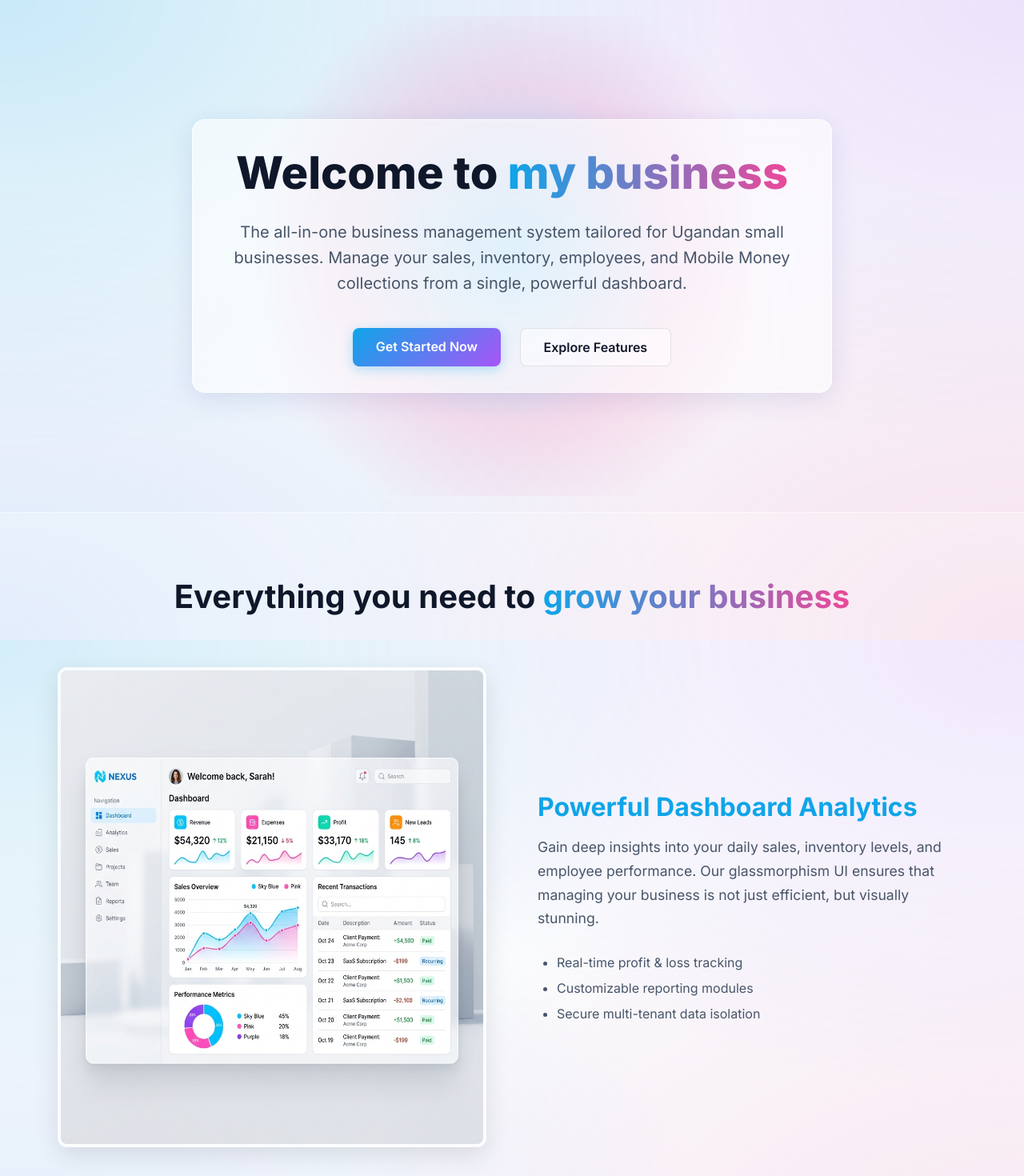
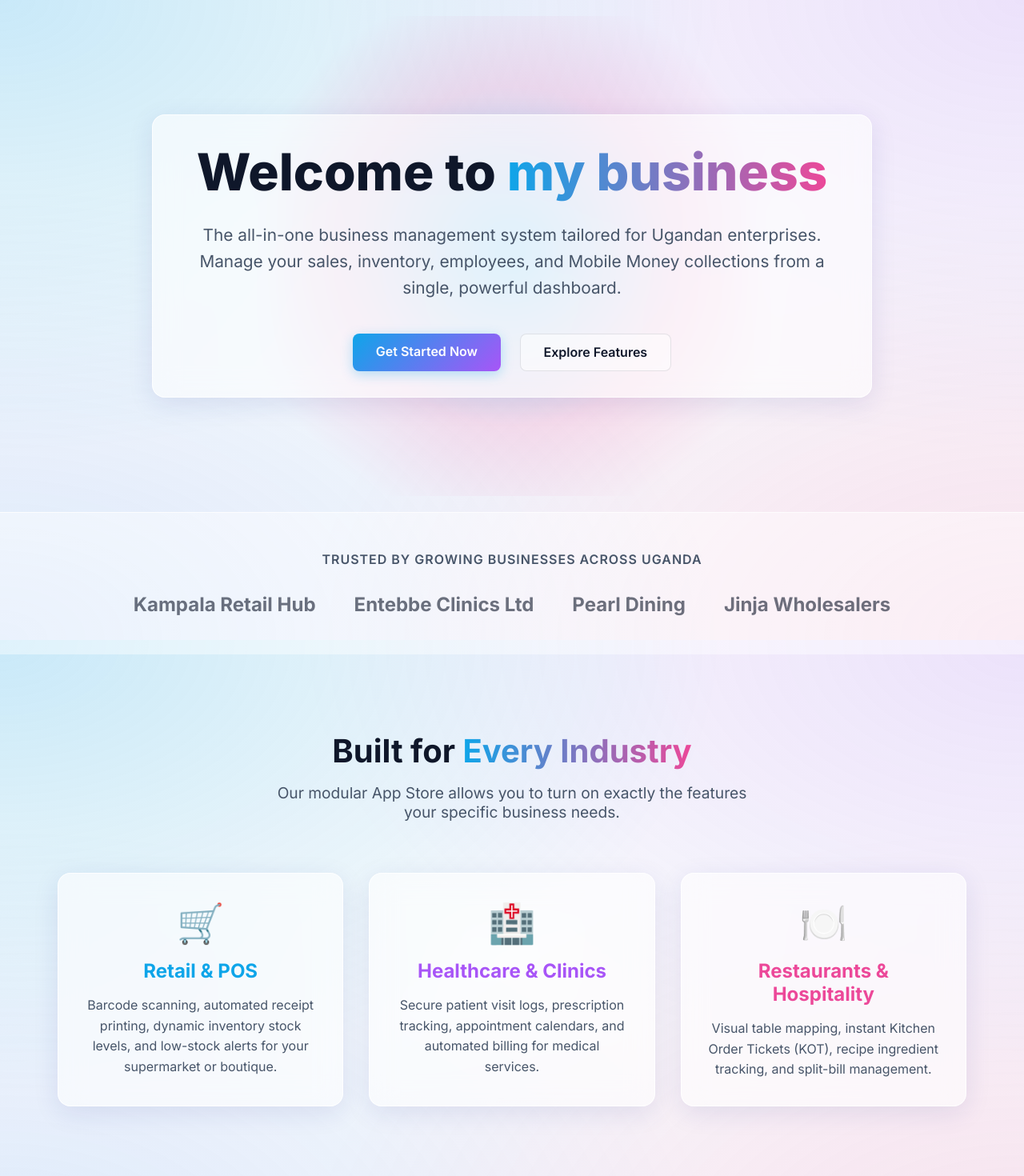
Before and after one commit to laptertechnologies-hue/MYBUSINESS, a Next.js app: page / in a window 1280 px wide. Shown: the top 1470 px of the page at 80% size. Built offline with nearby package versions, Linux system fonts and the light colour scheme.

Commit message:
Feat: Add Partners, Supported Businesses, and Pricing sections

```diff
--- a/src/app/page.tsx
+++ b/src/app/page.tsx
@@ -7,12 +7,12 @@ export default function Home() {
       {/* Hero Section */}
       <section className="hero-section">
         <div className="hero-bg-glow"></div>
-        <div className="glass-panel" style={{ maxWidth: '800px', margin: '0 auto', position: 'relative', zIndex: 10 }}>
-          <h1 style={{ fontSize: '3.5rem', marginBottom: '1.5rem', fontWeight: 800 }}>
+        <div className="glass-panel" style={{ maxWidth: '900px', margin: '0 auto', position: 'relative', zIndex: 10 }}>
+          <h1 style={{ fontSize: '4rem', marginBottom: '1.5rem', fontWeight: 800 }}>
             Welcome to <span className="gradient-text">my business</span>
           </h1>
-          <p style={{ fontSize: '1.25rem', color: 'var(--text-secondary)', marginBottom: '2.5rem', lineHeight: '1.6' }}>
-            The all-in-one business management system tailored for Ugandan small businesses.
+          <p style={{ fontSize: '1.3rem', color: 'var(--text-secondary)', marginBottom: '2.5rem', lineHeight: '1.6' }}>
+            The all-in-one business management system tailored for Ugandan enterprises.
             Manage your sales, inventory, employees, and Mobile Money collections from a single, powerful dashboard.
           </p>
           <div style={{ display: 'flex', gap: '1.5rem', justifyContent: 'center' }}>
@@ -26,16 +26,66 @@ export default function Home() {
         </div>
       </section>
 
+      {/* Trusted Partners Section */}
+      <section style={{ padding: '3rem 0', background: 'rgba(255, 255, 255, 0.4)', borderTop: '1px solid var(--glass-border)' }}>
+        <div className="container" style={{ textAlign: 'center' }}>
+          <p style={{ color: 'var(--text-secondary)', fontWeight: 600, marginBottom: '2rem', textTransform: 'uppercase', letterSpacing: '1px' }}>
+            Trusted by Growing Businesses Across Uganda
+          </p>
+          <div style={{ display: 'flex', justifyContent: 'center', gap: '3rem', flexWrap: 'wrap', opacity: 0.6 }}>
+            {/* Placeholder Partner Logos/Names */}
+            <h3 style={{ fontSize: '1.5rem', fontWeight: 700, color: 'var(--text-primary)' }}>Kampala Retail Hub</h3>
+            <h3 style={{ fontSize: '1.5rem', fontWeight: 700, color: 'var(--text-primary)' }}>Entebbe Clinics Ltd</h3>
+            <h3 style={{ fontSize: '1.5rem', fontWeight: 700, color: 'var(--text-primary)' }}>Pearl Dining</h3>
+            <h3 style={{ fontSize: '1.5rem', fontWeight: 700, color: 'var(--text-primary)' }}>Jinja Wholesalers</h3>
+          </div>
+        </div>
+      </section>
+
+      {/* Supported Businesses Section */}
+      <section style={{ padding: '6rem 0', position: 'relative' }}>
+        <div className="container">
+          <div style={{ textAlign: 'center', marginBottom: '4rem' }}>
+            <h2 style={{ fontSize: '2.5rem', fontWeight: 700, marginBottom: '1rem' }}>
+              Built for <span className="gradient-text">Every Industry</span>
+            </h2>
+            <p style={{ color: 'var(--text-secondary)', fontSize: '1.2rem', maxWidth: '600px', margin: '0 auto' }}>
+              Our modular App Store allows you to turn on exactly the features your specific business needs.
+            </p>
+          </div>
+
+          <div style={{ display: 'grid', gridTemplateColumns: 'repeat(auto-fit, minmax(300px, 1fr))', gap: '2rem' }}>
+            {/* Retail */}
+            <div className="glass-panel" style={{ textAlign: 'center' }}>
+              <div style={{ fontSize: '3rem', marginBottom: '1rem' }}>🛒</div>
+              <h3 style={{ fontSize: '1.5rem', marginBottom: '1rem', color: 'var(--accent-color)' }}>Retail & POS</h3>
+              <p style={{ color: 'var(--text-secondary)', lineHeight: '1.6' }}>Barcode scanning, automated receipt printing, dynamic inventory stock levels, and low-stock alerts for your supermarket or boutique.</p>
+            </div>
+            {/* Healthcare */}
+            <div className="glass-panel" style={{ textAlign: 'center' }}>
+              <div style={{ fontSize: '3rem', marginBottom: '1rem' }}>🏥</div>
+              <h3 style={{ fontSize: '1.5rem', marginBottom: '1rem', color: 'var(--accent-purple)' }}>Healthcare & Clinics</h3>
+              <p style={{ color: 'var(--text-secondary)', lineHeight: '1.6' }}>Secure patient visit logs, prescription tracking, appointment calendars, and automated billing for medical services.</p>
+            </div>
+            {/* Hospitality */}
+            <div className="glass-panel" style={{ textAlign: 'center' }}>
+              <div style={{ fontSize: '3rem', marginBottom: '1rem' }}>🍽️</div>
+              <h3 style={{ fontSize: '1.5rem', marginBottom: '1rem', color: 'var(--accent-pink)' }}>Restaurants & Hospitality</h3>
+              <p style={{ color: 'var(--text-secondary)', lineHeight: '1.6' }}>Visual table mapping, instant Kitchen Order Tickets (KOT), recipe ingredient tracking, and split-bill management.</p>
+            </div>
+          </div>
+        </div>
+      </section>
+
       {/* Features Section */}
       <section id="features" className="features-section">
         <div className="container">
           <div style={{ textAlign: 'center', marginBottom: '4rem' }}>
             <h2 style={{ fontSize: '2.5rem', fontWeight: 700 }}>
-              Everything you need to <span className="gradient-text">grow your business</span>
+              Everything you need to <span className="gradient-text">scale seamlessly</span>
             </h2>
           </div>
 
-          {/* Feature 1: The Dashboard */}
           <div className="grid-2-col" style={{ marginBottom: '6rem' }}>
             <div>
               <Image
@@ -62,7 +112,6 @@ export default function Home() {
             </div>
           </div>
 
-          {/* Feature 2: Growth & Integration */}
           <div className="grid-2-col">
             <div style={{ order: 2 }}>
               <Image
@@ -83,13 +132,76 @@ export default function Home() {
               <ul style={{ color: 'var(--text-secondary)', lineHeight: '2', paddingLeft: '1.5rem' }}>
                 <li>Direct MTN MoMo & Airtel Money API support</li>
                 <li>Automated tax calculation estimates (URA)</li>
-                <li>Industry-specific modules (Retail, Clinics, Restaurants)</li>
+                <li>Instant SMS receipts to customers</li>
               </ul>
             </div>
           </div>
-
         </div>
       </section>
+
+      {/* Pricing Packages Section */}
+      <section style={{ padding: '6rem 0' }}>
+        <div className="container">
+          <div style={{ textAlign: 'center', marginBottom: '4rem' }}>
+            <h2 style={{ fontSize: '2.5rem', fontWeight: 700, marginBottom: '1rem' }}>
+              Simple, <span className="gradient-text">Transparent Pricing</span>
+            </h2>
+            <p style={{ color: 'var(--text-secondary)', fontSize: '1.2rem' }}>
+              Choose the package that fits your business size. No hidden fees.
+            </p>
+          </div>
+
+          <div style={{ display: 'grid', gridTemplateColumns: 'repeat(auto-fit, minmax(300px, 1fr))', gap: '2rem' }}>
+            {/* Starter Package */}
+            <div className="glass-panel" style={{ display: 'flex', flexDirection: 'column' }}>
+              <h3 style={{ fontSize: '1.5rem', color: 'var(--text-primary)', marginBottom: '0.5rem' }}>Starter</h3>
+              <div style={{ fontSize: '2.5rem', fontWeight: 800, color: 'var(--accent-color)', marginBottom: '1.5rem' }}>UGX 30,000<span style={{ fontSize: '1rem', color: 'var(--text-secondary)' }}>/mo</span></div>
+              <p style={{ color: 'var(--text-secondary)', marginBottom: '2rem' }}>Perfect for single-owner retail shops and small kiosks.</p>
+              <ul style={{ color: 'var(--text-secondary)', lineHeight: '2', paddingLeft: '1.5rem', marginBottom: '2rem', flex: 1 }}>
+                <li>1 User Account</li>
+                <li>Basic Sales & Expense Tracking</li>
+                <li>Simple Inventory Management</li>
+                <li>Mobile Money Collections</li>
+              </ul>
+              <Link href="/register" className="btn-secondary" style={{ width: '100%' }}>Choose Starter</Link>
+            </div>
+
+            {/* Professional Package */}
+            <div className="glass-panel" style={{ display: 'flex', flexDirection: 'column', transform: 'scale(1.05)', borderColor: 'var(--accent-purple)', boxShadow: '0 10px 40px rgba(168, 85, 247, 0.2)' }}>
+              <div style={{ background: 'var(--accent-purple)', color: '#fff', textAlign: 'center', padding: '0.25rem', borderRadius: '4px', fontSize: '0.8rem', fontWeight: 'bold', marginBottom: '1rem' }}>MOST POPULAR</div>
+              <h3 style={{ fontSize: '1.5rem', color: 'var(--text-primary)', marginBottom: '0.5rem' }}>Professional</h3>
+              <div style={{ fontSize: '2.5rem', fontWeight: 800, color: 'var(--accent-purple)', marginBottom: '1.5rem' }}>UGX 75,000<span style={{ fontSize: '1rem', color: 'var(--text-secondary)' }}>/mo</span></div>
+              <p style={{ color: 'var(--text-secondary)', marginBottom: '2rem' }}>Ideal for growing businesses with staff and multiple operations.</p>
+              <ul style={{ color: 'var(--text-secondary)', lineHeight: '2', paddingLeft: '1.5rem', marginBottom: '2rem', flex: 1 }}>
+                <li>Up to 5 User Accounts</li>
+                <li>Employee Payroll & Permissions</li>
+                <li>Access to Industry Modules (Clinic/Restaurant)</li>
+                <li>Advanced Profit Reporting</li>
+              </ul>
+              <Link href="/register" className="btn-primary" style={{ width: '100%' }}>Choose Professional</Link>
+            </div>
+
+            {/* Enterprise Package */}
+            <div className="glass-panel" style={{ display: 'flex', flexDirection: 'column' }}>
+              <h3 style={{ fontSize: '1.5rem', color: 'var(--text-primary)', marginBottom: '0.5rem' }}>Enterprise</h3>
+              <div style={{ fontSize: '2.5rem', fontWeight: 800, color: 'var(--accent-pink)', marginBottom: '1.5rem' }}>UGX 150,000<span style={{ fontSize: '1rem', color: 'var(--text-secondary)' }}>/mo</span></div>
+              <p style={{ color: 'var(--text-secondary)', marginBottom: '2rem' }}>For multi-branch businesses requiring advanced tools.</p>
+              <ul style={{ color: 'var(--text-secondary)', lineHeight: '2', paddingLeft: '1.5rem', marginBottom: '2rem', flex: 1 }}>
+                <li>Unlimited User Accounts</li>
+                <li>Multi-Branch Syncing</li>
+                <li>Custom Domain Name mapping</li>
+                <li>Priority 24/7 Support</li>
+              </ul>
+              <Link href="/register" className="btn-secondary" style={{ width: '100%' }}>Choose Enterprise</Link>
+            </div>
+          </div>
+        </div>
+      </section>
+
+      {/* Footer */}
+      <footer style={{ padding: '3rem 0', textAlign: 'center', borderTop: '1px solid var(--glass-border)', marginTop: 'auto' }}>
+        <p style={{ color: 'var(--text-secondary)' }}>&copy; {new Date().getFullYear()} My Business. All rights reserved in Uganda.</p>
+      </footer>
     </main>
   );
 }
```
